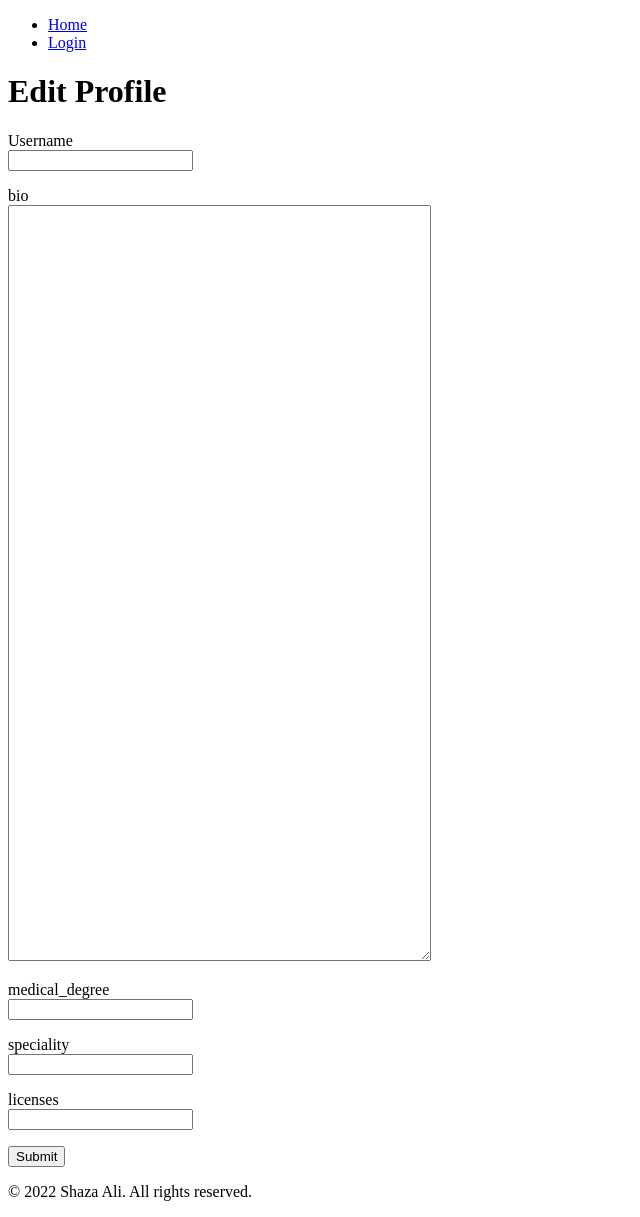
After one commit to shazaaly/mediconsult, a Flask app: template app/templates/edit_profile.html in a window 1280 px wide. The commit adds this page. Shown: the whole page, without its empty margins (0-640 px from the left). Run offline with Flask 3, Linux system fonts and the light colour scheme; the template is opened without the code that fills it: values that come from a table or form of the project are taken from there, others are empty.

Commit message:
Profile editor form

```diff
--- a/app/models.py
+++ b/app/models.py
@@ -11,6 +11,11 @@ class User(UserMixin,db.Model):
     username = db.Column(db.String(65), index=True, unique=True)
     email = db.Column(db.String(120), index=True, unique=True)
     password_hash = db.Column(db.String(128))
+    bio = db.Column(db.String(200))
+    medical_degree = db.Column(db.String(100))
+    speciality = db.Column(db.String(100))
+    licenses = db.Column(db.String(200))
+    last_seen = db.Column(db.DateTime, default=datetime.utcnow)
     cases = db.relationship('Case', backref='author', lazy="dynamic")
 
     def set_password(self, password):
--- a/app/routes.py
+++ b/app/routes.py
@@ -5,6 +5,7 @@ from app import login, db
 from app.models import User
 from flask_login import current_user, login_user, logout_user, login_required
 from urllib.parse import urlsplit
+from datetime import datetime
 from app import app
 
 
@@ -87,4 +88,11 @@ def user(username):
     return render_template('user.html', user=user, cases=cases)
 
 
+@app.before_request
+def before_request():
+    if current_user.is_authenticated:
+        current_user.last_seen = datetime.utcnow()
+        db.session.commit()
+
+
 from app import routes
--- /dev/null
+++ b/app/templates/edit_profile.html
@@ -0,0 +1,56 @@
+{% extends 'base.html' %}
+
+{% block content %}
+
+<h1> Edit Profile </h1>
+
+<form action="", method="post">
+	{{ form.hidden_tag() }}
+	<p>
+	{{ form.username.label }} </br>
+	{{ form.username }} </br>
+	{% for error in form.username.errors %}
+	<span style="color: red;"> [{{ error }}]  </span>
+	{% endfor %}
+	</p>
+
+
+	<p>
+		{{ form.bio.label }} </br>
+		{{ form.bio(cols=50, rows=50)}} </br>
+		{% for error in form.bio.errors %}
+		<span style="color: red;"> [{{ error }}]  </span>
+		{% endfor %}
+	</p>
+
+	<p>
+		{{ form.medical_degree.label }} </br>
+		{{ form.medical_degree }} </br>
+		{% for error in form.medical_degree.errors %}
+		<span style="color: red;"> [{{ error }}]  </span>
+		{% endfor %}
+	</p>
+
+	<p>
+		{{ form.speciality.label }} </br>
+		{{ form.speciality }} </br>
+		{% for error in form.speciality.errors %}
+		<span style="color: red;"> [{{ error }}]  </span>
+		{% endfor %}
+	</p>
+
+	<p>
+		{{ form.licenses.label }} </br>
+		{{ form.licenses }} </br>
+		{% for error in form.licenses.errors %}
+		<span style="color: red;"> [{{ error }}]  </span>
+		{% endfor %}
+	</p>
+	<p> {{ form.submit() }} </p>
+
+
+</form>
+
+
+
+{% endblock %}
--- a/forms.py
+++ b/forms.py
@@ -1,5 +1,5 @@
 from flask_wtf import FlaskForm
-from wtforms import StringField, PasswordField, SubmitField, BooleanField
+from wtforms import StringField, PasswordField, SubmitField, BooleanField, TextAreaField
 from wtforms.validators import DataRequired, Email, EqualTo, ValidationError
 from app.models import User
 
@@ -26,3 +26,13 @@ class RegisterForm(FlaskForm):
         user=User.query.filter_by(email=email.data).first()
         if user is not None:
             raise ValidationError('Please use a different email address.')
+
+
+
+class EditProfileForm(FlaskForm):
+    username = StringField('Username', validators=[DataRequired()])
+    bio = TextAreaField('bio')
+    medical_degree = StringField('medical_degree')
+    speciality = StringField('speciality')
+    licenses = StringField('licenses')
+    submit = SubmitField('Submit')
```
Also changed, not shown: app/templates/_case.html (added, +7 -0 lines), app/templates/user.html (+7 -6 lines), migrations/versions/5c845ab88d74_new_fields_in_user_model.py (added, +40 -0 lines), app.db.
